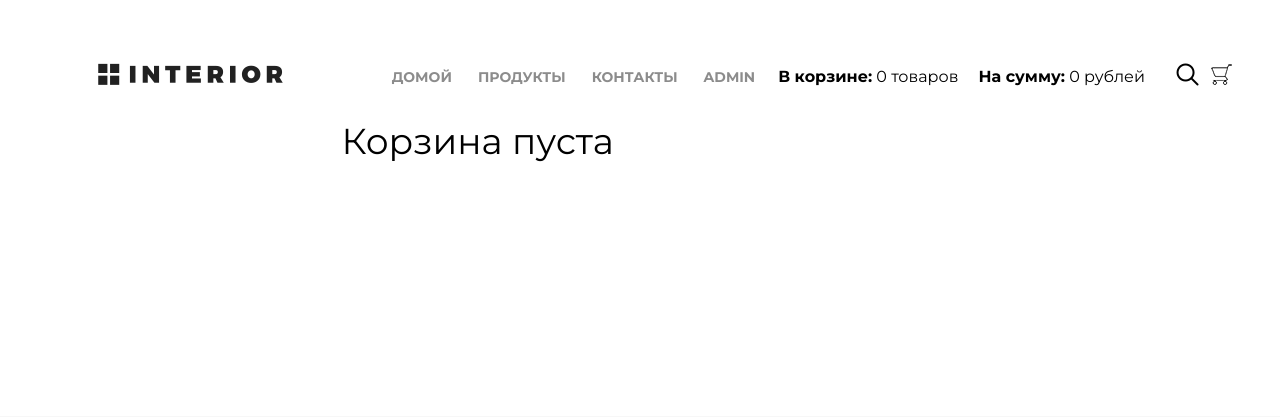
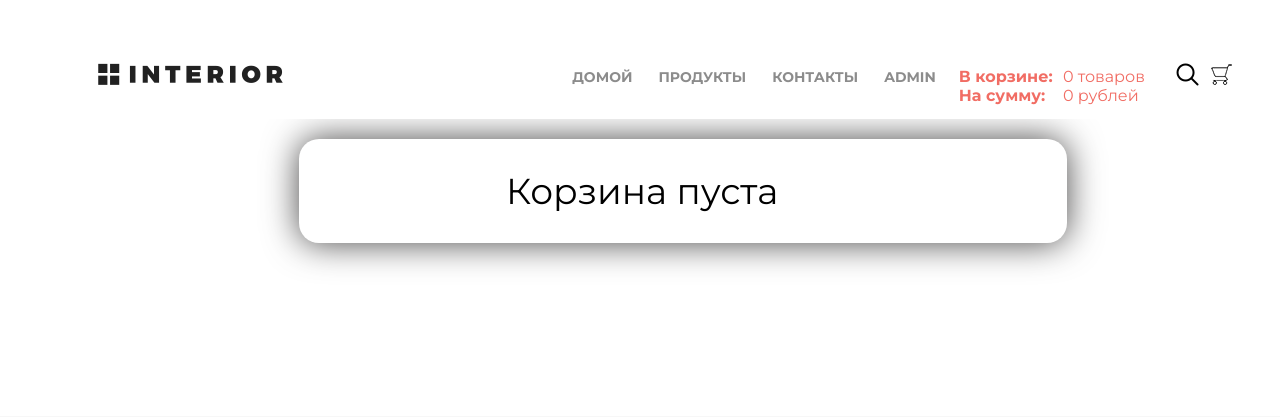
Before and after one commit to mozheikos/Django, a Django app: page /basket/ in a window 1280 px wide; the page is wider, and only the part inside the window is pictured. Shown: the top 417 px of that part. Run offline with Django 3.2, Linux system fonts and the light colour scheme; a user stored in the database is signed in; data that the repository does not hold is empty.

Commit message:
lesson_5 links works + basket works + task 7 done cd /home/stanislav/djangoBasics/geekshop ; /usr/bin/env /home/stanislav/djangoBasics/venv/bin/python3.8 /home/stanislav/.vscode-server/extensions/ms-python.python-2021.12.1559732655/pythonFiles/lib/python/debugpy/launcher 41789 -- /home/stanislav/djangoBasics/geekshop/manage.py runserver 0.0.0.0:8000

```diff
--- a/basketapp/templates/basketapp/basket.html
+++ b/basketapp/templates/basketapp/basket.html
@@ -28,11 +28,14 @@
     </li>
     {% endfor %}
     <li class="basket_total">
-        <p class="row total"><b>Итого:</b> {{ basket_count }} товаров</p>
+        <p class="row total"><b>Итого:</b> {{ basket_count }} шт</p>
         <p class="row total_cost"><b>Сумма:</b> {{ basket_cost }} рублей</p>
     </li>
 </ul>
-{% else %} <p class="basket_empty">Корзина пуста</p>
+{% else %}
+<div class="basket_view">
+    <p class="basket_empty">Корзина пуста</p>
+</div>
 {% endif %}
 <div class="clr"></div>
 {% endblock content %}
--- a/basketapp/views.py
+++ b/basketapp/views.py
@@ -21,10 +21,6 @@ def basket(request):
     }
     return render(request, "basketapp/basket.html", content)
 
-    # content = {}
-    # return render(request, "basketapp/basket.html", content)
-    # return HttpResponseRedirect(request.META.get("HTTP_REFERER"))
-
 
 def add_to_basket(request, pk):
     product = get_object_or_404(Product, pk=pk)
--- a/mainapp/templates/mainapp/includes/inc_menu.html
+++ b/mainapp/templates/mainapp/includes/inc_menu.html
@@ -18,8 +18,15 @@
                 <a href="{% url 'auth:login' %}">войти</a>
                 {% endif %}
         </li>
-        <li class="count"><b>В корзине:</b> {{ basket_count }} товаров</li>
-        <li class="count"><b>На сумму:</b> {{ basket_cost }} рублей</li>
+        <li class="count">
+                <div class="menu_basket_container">
+                        <span class="menu_basket"><b class="menu_basket_title">В корзине:</b> {{ basket_count }}
+                                товаров</span>
+                        <span class="menu_basket"><b class="menu_basket_title">На сумму:</b> {{ basket_cost }}
+                                рублей</span>
+                </div>
+        </li>
+
 </ul>
 <a href="{% url 'basket:view' %}" class="basket"></a>
 <a href="#" class="search"></a>
--- a/mainapp/views.py
+++ b/mainapp/views.py
@@ -42,7 +42,7 @@ def products(request, category_pk=1, product_pk=None):
         same_products = Product.objects.filter(category_id=category_pk)
     if product_pk:
         product_large = Product.objects.get(pk=product_pk)
-        same_products = Product.objects.filter(category_id=category_pk)
+        same_products = Product.objects.filter(category_id=category_pk).exclude(pk=product_pk)
 
     basket_count = Basket.product_count(request.user)
     basket_cost = Basket.total_cost(request.user)
--- a/static/style.css
+++ b/static/style.css
@@ -1193,10 +1193,14 @@ td:first-child {
 }
 
 .basket_view {
+	padding: 30px;
 	list-style: none;
 	max-width: 768px;
-	margin: 0 auto;
+	margin: 20px auto;
 	font-size: 18px;
+	box-shadow: 0 0 35px#474646;
+	box-sizing: border-box;
+	border-radius: 20px;
 }
 
 .basket_header {
@@ -1240,13 +1244,14 @@ td:first-child {
 
 .basket_delete {
 	margin: auto;
-	padding: 4px 12px;
+	padding: 6px 12px;
+	line-height: normal;
 	font-size: 12px;
-	display: inline-block;
 	text-decoration: none;
 	border-radius: 12px;
+	box-shadow: 0 0 5px#000000;
 	color: rgb(255, 255, 255);
-	background-color: cornflowerblue;
+	background-color: #f44336;
 }
 
 .count {
@@ -1259,3 +1264,17 @@ td:first-child {
 	width: 50%;
 	margin: 0 auto;
 }
+
+.menu_basket {
+	color: #f16d64;
+}
+
+.menu_basket_container {
+	display: flex;
+	flex-direction: column;
+}
+
+.menu_basket_title {
+	display: inline-block;
+	width: 100px;
+}
```
